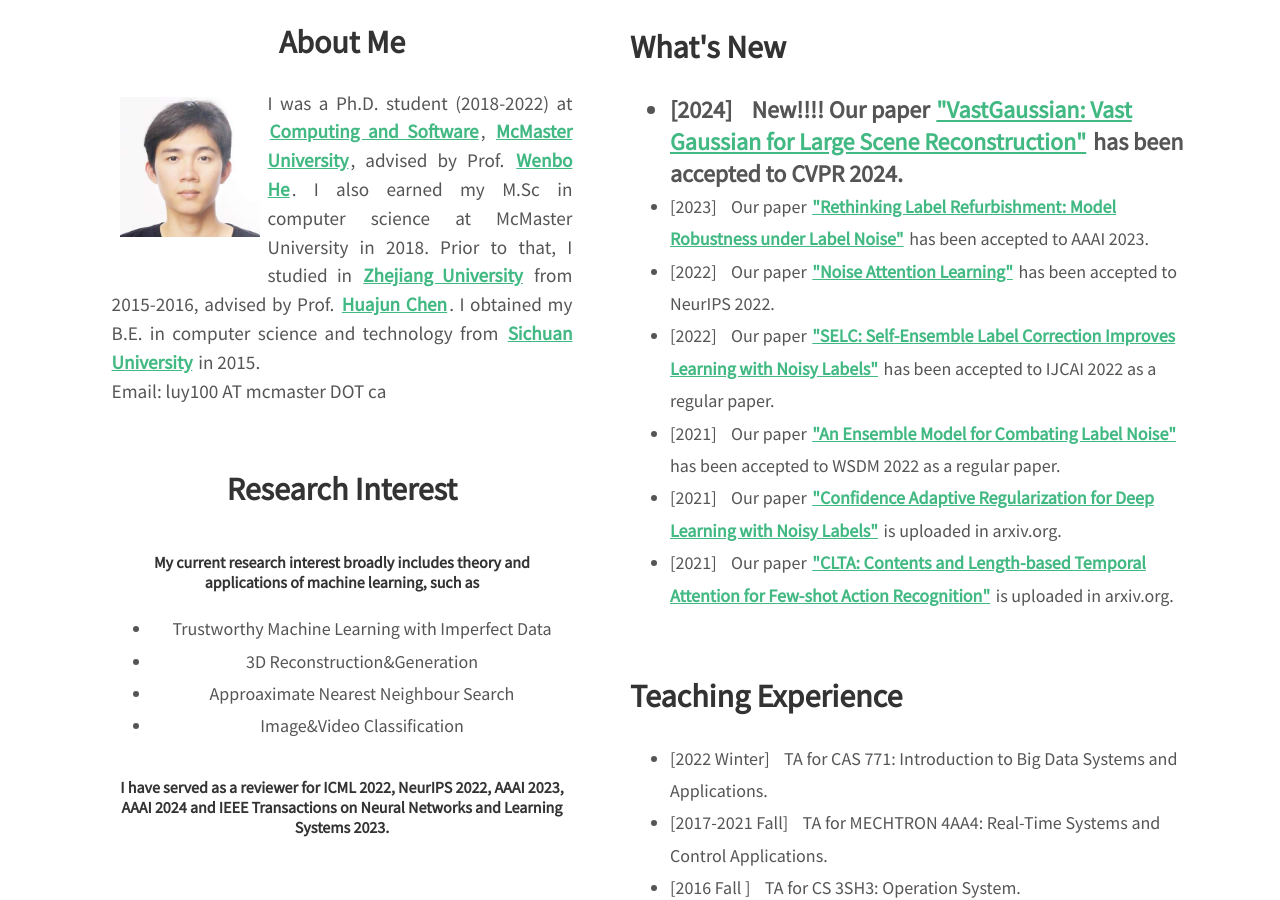
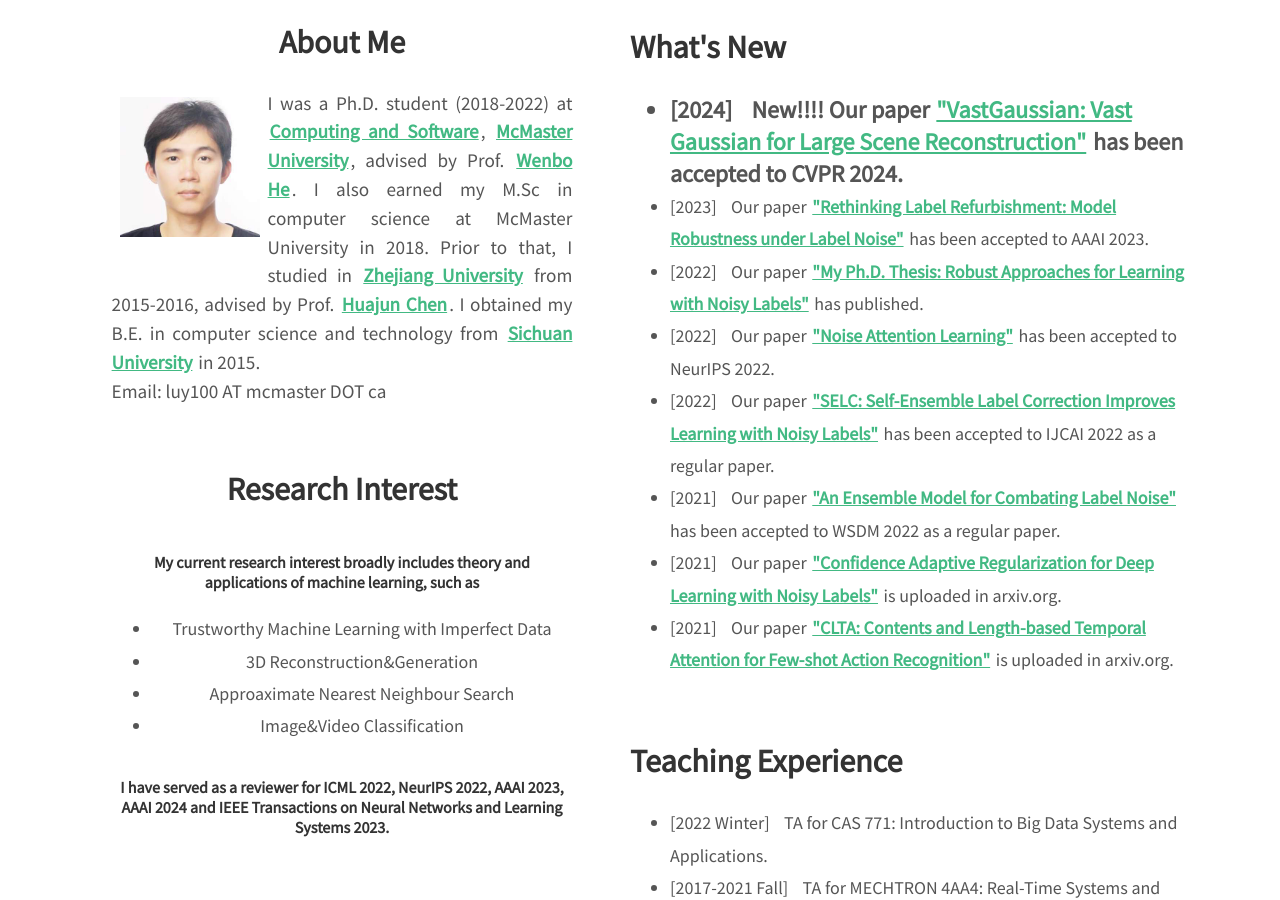
Before and after one commit to MacLLL/MacLLL.github.io, a Jekyll site: the page built from index.html, in a window 1280 px wide and 900 px high, scrolled down 947 px. Built offline with Jekyll 4.4.1, drawn with Linux system fonts in a browser that asks for light colours; nearby versions of some CDN libraries.

Commit message:
Update index.html

```diff
--- a/index.html
+++ b/index.html
@@ -48,6 +48,7 @@ layout: home
 <ul style="line-height:180%">
 	<li style="font-size: 24px; font-weight: bold;"><span>[2024]</span> &nbsp&nbsp New!!!! Our paper <a href="https://vastgaussian.github.io/" target="_blank">"VastGaussian: Vast Gaussian for Large Scene Reconstruction"</a> has been accepted to CVPR 2024. </li>
 	<li><span>[2023]</span> &nbsp&nbsp Our paper <a href="https://ojs.aaai.org/index.php/AAAI/article/view/26751" target="_blank">"Rethinking Label Refurbishment: Model Robustness under Label Noise"</a> has been accepted to AAAI 2023. </li> <!-- (acceptance rate 19.6%, 1721/8777). </li> -->
+	<li><span>[2022]</span> &nbsp&nbsp Our paper <a href="https://macsphere.mcmaster.ca/handle/11375/27915" target="_blank">"My Ph.D. Thesis: Robust Approaches for Learning with Noisy Labels"</a> has published. </li> <!-- (acceptance rate 25.6%, 2665/10411).  </li> -->
 	<li><span>[2022]</span> &nbsp&nbsp Our paper <a href="https://openreview.net/pdf?id=yfNSUQ3yRo" target="_blank">"Noise Attention Learning"</a> has been accepted to NeurIPS 2022. </li> <!-- (acceptance rate 25.6%, 2665/10411).  </li> -->
 	<li><span>[2022]</span> &nbsp&nbsp Our paper <a href="https://www.ijcai.org/proceedings/2022/455" target="_blank">"SELC: Self-Ensemble Label Correction Improves Learning with Noisy Labels"</a> has been accepted to IJCAI 2022 as a regular paper. </li> <!-- (acceptance rate 15.0%, 681/4535). </li> -->
 	<!--<li><span>[2021-10-27]</span> &nbsp&nbsp Our paper <a href="https://maclll.github.io/github_papers/bigdata2021.pdf" target="_blank">"MixNN: Combating Noisy Labels in Deep Learning by Mixing with Nearest Neighbours"</a> has been accepted to IEEE BigData 2021 as a regular paper (acceptance rate 19.9%, 97/486).</li> -->
```
